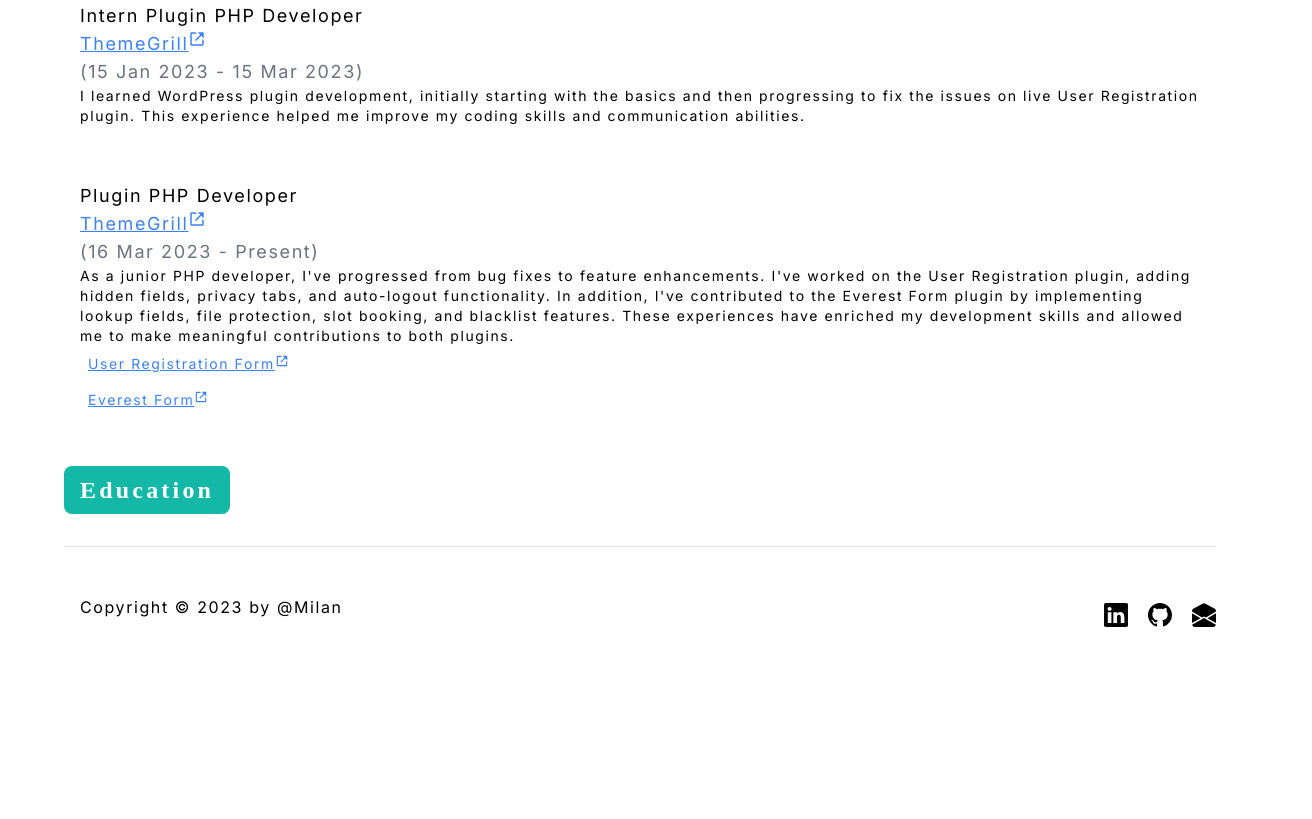
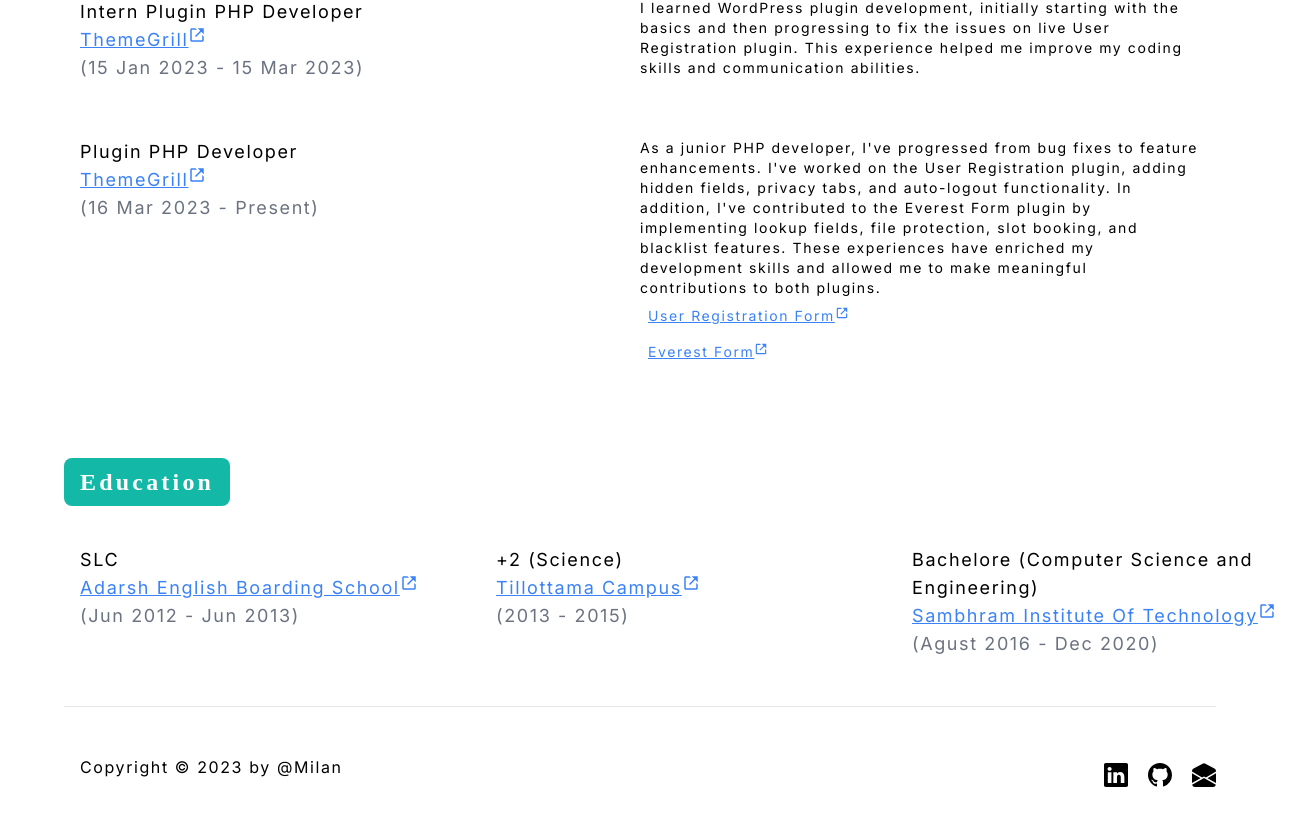
Before and after one commit to MILAN88888/nextjs-portfolio, a Next.js app: page /about in a window 1280 px wide. Shown: the part 1366-2185 px from the top of the page, 1312 px wide, since content can reach past the window. Before the commit the page ends 2025 px from the top, so only its background shows below. Built offline with nearby package versions, Linux system fonts and the light colour scheme.

Commit message:
Enhance - Education Section

```diff
--- a/app/about/page.tsx
+++ b/app/about/page.tsx
@@ -2,6 +2,7 @@
 import Image from "next/image";
 import { ShortDetail } from "@/components/ShortDetail";
 import { WorkExp } from "@/components/WorkExp";
+import { Education } from "@/components/Education";
 
 const About = () => {
   return (
@@ -62,9 +63,14 @@
           <WorkExp />
         </div>
       </div>
-      <div className="mt-8">
-        <div className="bg-teal-500 text-white py-2 px-4 rounded-lg font-bold text-2xl inline-block title">
-          Education
+      <div className="max-w-6xl flex mt-10 text-lg justify-between">
+        <div className="mt-8">
+          <div className="bg-teal-500 text-white py-2 px-4 rounded-lg font-bold text-2xl inline-block title">
+            Education
+          </div>
+          <div className="flex  lg:flex lg:justify-between">
+            <Education />
+          </div>
         </div>
       </div>
     </>
--- /dev/null
+++ b/components/Education.tsx
@@ -0,0 +1,29 @@
+import React from "react";
+import { EDU_EXP } from "@/constants";
+import { BiLinkExternal } from "react-icons/bi";
+
+export const Education = () => {
+  return (
+    <>
+      {EDU_EXP.map((item) => (
+        <div
+          key={item.id}
+          className="p-4 mt-6 flex flex-wrap lg:flex lg:justify-between"
+        >
+          <div className="w-96">
+            <h2>{item.position} </h2>
+            <span>
+              <a href={item.linkorg} target="_blank" className="flex text-blue-500 underline">
+                {item.from}
+                <BiLinkExternal />
+              </a>
+            </span>
+            <span className="text-gray-500">
+              ({item.start} - {item.end})
+            </span>
+          </div>
+        </div>
+      ))}
+    </>
+  );
+};
--- a/components/WorkExp.tsx
+++ b/components/WorkExp.tsx
@@ -13,7 +13,7 @@
           <div className="w-96">
             <h2>{item.position} </h2>
             <span>
-              <a href={item.linkorg} className="flex text-blue-500 underline">
+              <a href={item.linkorg} target="_blank" className="flex text-blue-500 underline">
                 {item.company}
                 <BiLinkExternal />
               </a>
@@ -22,7 +22,7 @@
               ({item.start} - {item.end})
             </span>
           </div>
-          <div className="w-auto flex flex-wrap lg:w-auto">
+          <div className="w-auto flex flex-wrap lg:w-1/2">
             <p className="text-sm">{item.description}</p>
             {typeof item.Link !== "undefined" && !!item.Link.length && (
               <div className="flex-center flex-wrap gap-4 text-sm">
--- /dev/null
+++ b/constants/EduExp.tsx
@@ -0,0 +1,26 @@
+export const EDU_EXP = [
+	{
+	  id: "1",
+	  position: "SLC",
+	  from: "Adarsh English Boarding School",
+	  linkorg:"",
+	  start: "Jun 2012",
+	  end: "Jun 2013",
+	},
+	{
+	  id: "2",
+	  position: "+2 (Science)",
+	  from: "Tillottama Campus",
+	  linkorg:"https://tilottama.edu.np/",
+	  start: "2013",
+	  end: "2015",
+	},
+	{
+	  id: "3",
+	  position: "Bachelore (Computer Science and Engineering)",
+	  from: "Sambhram Institute Of Technology",
+	  linkorg:"https://sambhramit.com/",
+	  start: "Agust 2016",
+	  end: "Dec 2020"
+	}
+  ];
--- a/constants/index.tsx
+++ b/constants/index.tsx
@@ -3,3 +3,4 @@
 export { PROJECT_LIST } from "./ProjectList";
 export { TECH_LIST } from "./TechList";
 export { WORK_EXP } from "./WorkExp";
+export { EDU_EXP } from "./EduExp";
```
